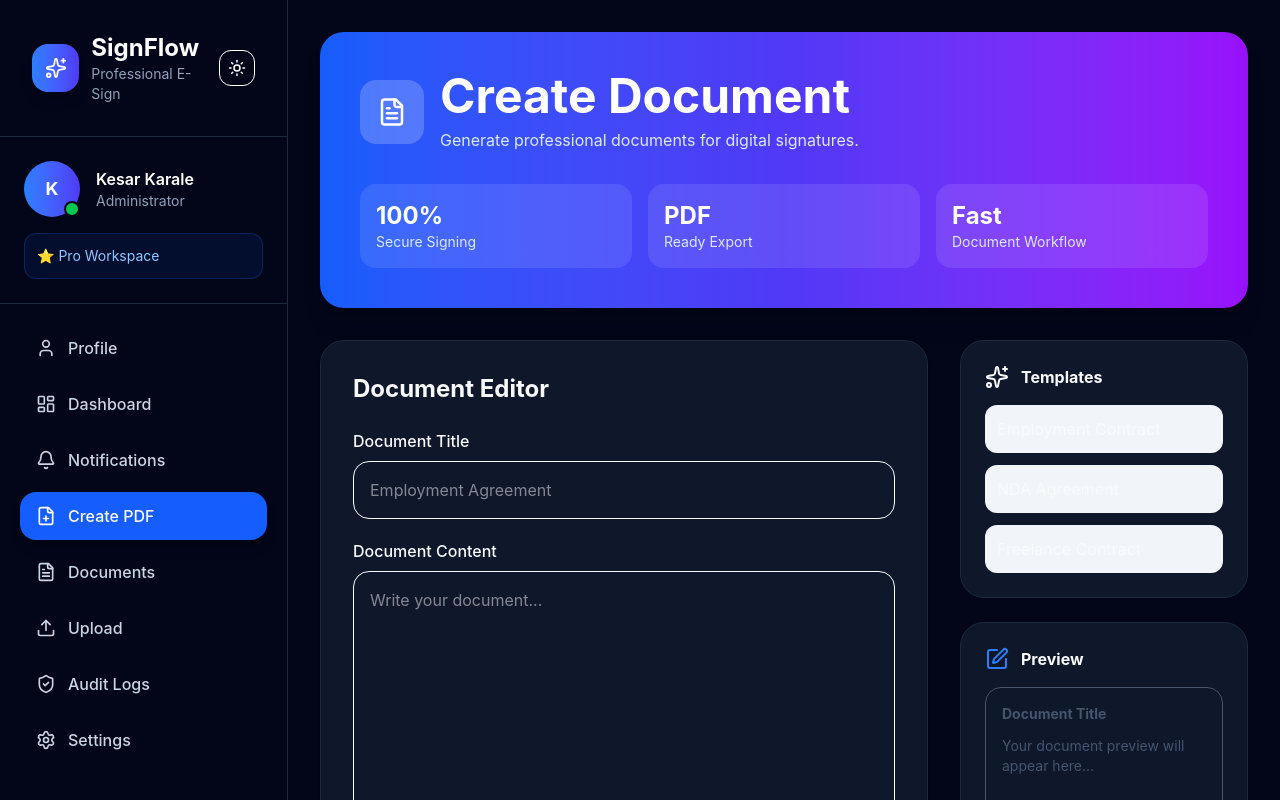
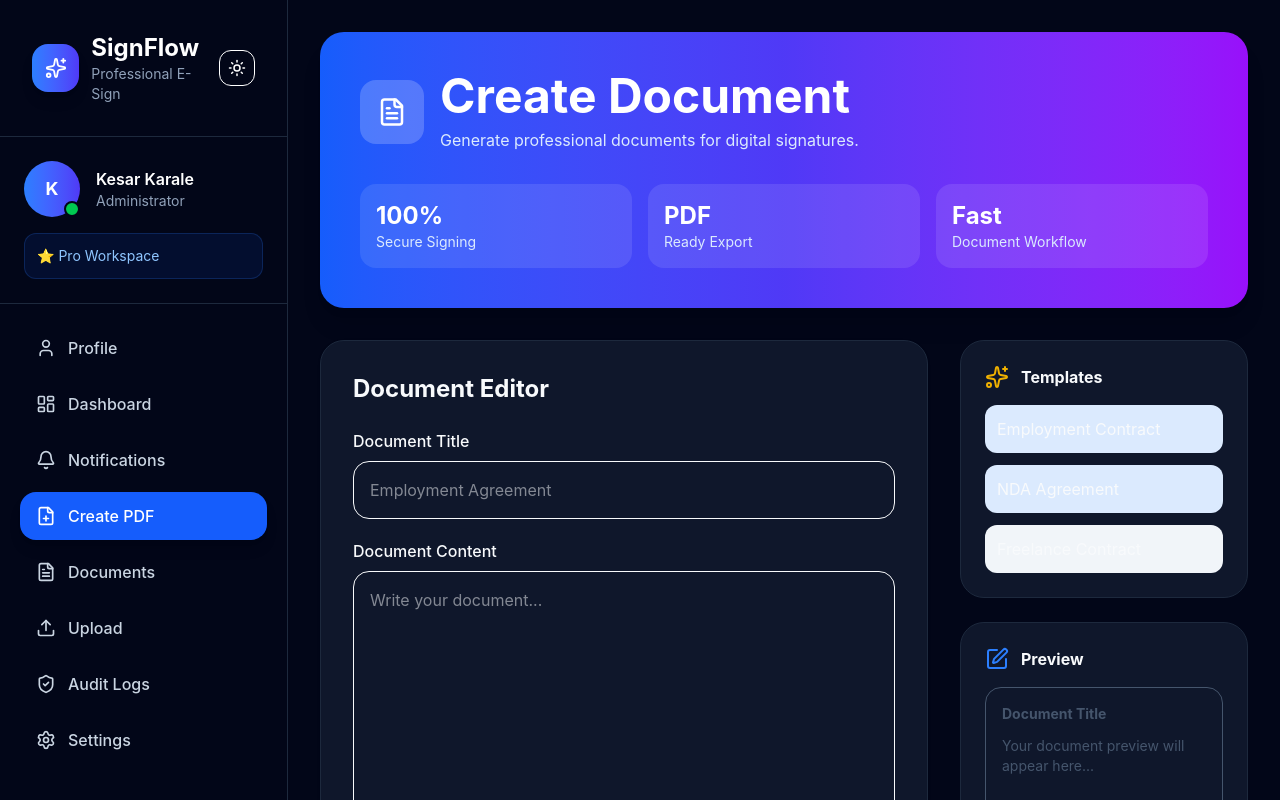
Before and after one commit to Kesarkarale/signflow, a Next.js app: page /create-document in a window 1280 px wide. Shown: the top 800 px of the page. Built offline with nearby package versions, Linux system fonts and the light colour scheme.

Commit message:
Update page.tsx

```diff
--- a/src/app/create-document/page.tsx
+++ b/src/app/create-document/page.tsx
@@ -248,7 +248,7 @@ Create Document
 
 <div
 className="
-bg-black
+bg-white
 dark:bg-slate-900
 border
 dark:border-slate-800
@@ -259,7 +259,7 @@ p-6
 
 <div className="flex items-center gap-3 mb-4">
 <Sparkles
-className="text-black-500"
+className="text-yellow-500"
 />
 
 <h3 className="font-bold">
@@ -275,7 +275,7 @@ setContent(
 "Employment Agreement between Company and Employee..."
 )
 }
-className="w-full text-left p-3 rounded-xl bg-slate-100"
+className="w-full text-left p-3 rounded-xl bg-blue-100"
 >
 Employment Contract
 </button>
@@ -286,7 +286,7 @@ setContent(
 "Non Disclosure Agreement..."
 )
 }
-className="w-full text-left p-3 rounded-xl bg-slate-100"
+className="w-full text-left p-3 rounded-xl bg-blue-100"
 >
 NDA Agreement
 </button>
```
